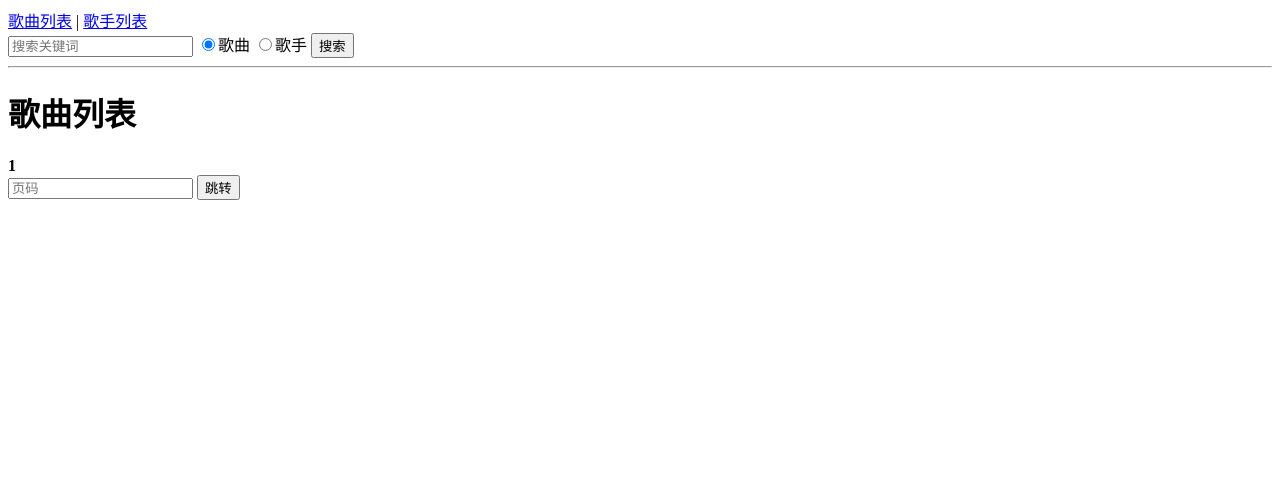
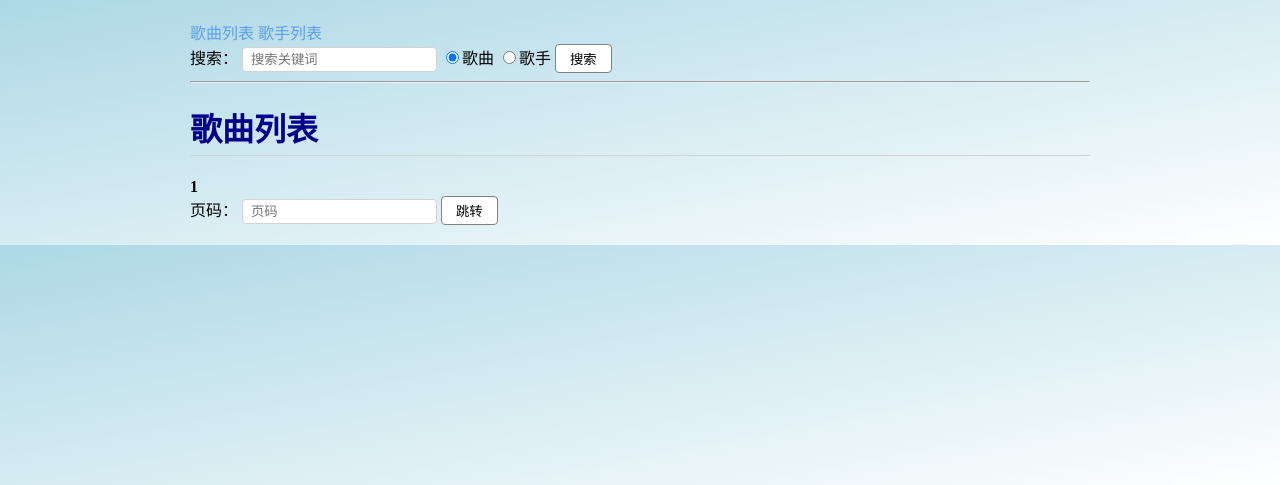
Before and after one commit to shikairui666-stack/2026-python-, a Django app: page / in a window 1280 px wide. Shown: the top 485 px of the page. Run offline with Django 5.2, Linux system fonts and the light colour scheme; data that the repository does not hold is empty.

Commit message:
finalpart2

```diff
--- a/musicwebsite/music/models.py
+++ b/musicwebsite/music/models.py
@@ -26,4 +26,4 @@ class Comment(models.Model):
     created_at=models.DateTimeField(auto_now_add=True)
 
     def __str__(self):
-        return self.content[:10086]
+        return self.content[:1008611]
--- a/musicwebsite/music/templates/music/artist_detail.html
+++ b/musicwebsite/music/templates/music/artist_detail.html
@@ -8,7 +8,9 @@
 <p>原始网站：<a href="{{ artist.url }}" target="_blank">{{ artist.url }}</a></p>
 
 <h2>简介</h2>
-<p>{{ artist.brief }}</p>
+<div class="detail-box">
+    <p>{{ artist.brief }}</p>
+</div>
 
 <h2>歌曲</h2>
 <ul>
--- a/musicwebsite/music/templates/music/base.html
+++ b/musicwebsite/music/templates/music/base.html
@@ -3,15 +3,34 @@
 <head>
     <meta charset="UTF-8">
     <title>{% block title %}音乐网站{% endblock %}</title>
+    <style>
+        body{max-width:900px;margin:0 auto;padding:20px;background:linear-gradient(to bottom right,lightblue,white);}
+        li{margin:8px 0;}
+        img{vertical-align:middle;}
+        a{color:rgb(92,158,233);text-decoration:none;}
+        a:hover{text-decoration:underline;}
+        button{padding:4px 14px;cursor:pointer;border:1px solid gray;background:white;border-radius:4px;}
+        button:hover{background:lightgray;}
+        input,textarea{padding:4px 8px;border:1px solid lightgray;border-radius:4px;}
+        pre{background:whitesmoke;padding:12px;border:1px solid lightgray;border-radius:4px;}
+        h1,h2{color:darkblue;}
+        h1{border-bottom:1px solid lightgray;padding-bottom:5px;}
+        .song-list{list-style:none;padding:0;}
+        .song-list li{border:1px solid lightgray;padding:10px;margin:8px 0;background:white;}
+        .song-list li:hover{border-color:blue;}
+        .detail-box{border:1px solid lightgray;padding:10px;margin:8px 0;background:white;}
+    </style>
 </head>
 <body>
-    <a href="{% url 'song_list' %}">歌曲列表</a> |
+    <a href="{% url 'song_list' %}">歌曲列表</a>
     <a href="{% url 'artist_list' %}">歌手列表</a>
     <form action="{% url 'search' %}" method="get">
-        <input type="text" name="q" maxlength="20" placeholder="搜索关键词">
+        <label>搜索：
+            <input type="text" name="q" maxlength="20" placeholder="搜索关键词">
+        </label>
         <label><input type="radio" name="type" value="song" checked>歌曲</label>
         <label><input type="radio" name="type" value="artist">歌手</label>
-        <button>搜索</button>
+        <button type="submit">搜索</button>
     </form>
     <hr>
     {% block content %}{% endblock %}
--- a/musicwebsite/music/templates/music/song_list.html
+++ b/musicwebsite/music/templates/music/song_list.html
@@ -4,7 +4,7 @@
 
 {% block content %}
 <h1>歌曲列表</h1>
-<ul>
+<ul class="song-list">
 {% for song in page_obj %}
     <li>
         <a href="{% url 'song_detail' song.id %}">
@@ -28,8 +28,10 @@
     <a href="?page={{ page_obj.paginator.num_pages }}">尾页</a>
 {% endif %}
 <form method="get">
-    <input type="number" name="page" min="1" placeholder="页码">
-    <button>跳转</button>
+    <label>页码：
+        <input type="number" name="page" min="1" placeholder="页码">
+    </label>
+    <button type="submit">跳转</button>
 </form>
 </div>
 {% endblock %}
--- a/musicwebsite/music/urls.py
+++ b/musicwebsite/music/urls.py
@@ -2,8 +2,8 @@ from django.urls import path
 
 from . import views
 
-urlpatterns = [
-    path('', views.song_list, name='song_list'),                       # 主页 = 歌曲列表
+urlpatterns=[
+    path('', views.song_list, name='song_list'),# 主页 = 歌曲列表
     path('song/<int:song_id>/comment/', views.add_comment, name='add_comment'),
     path('song/<int:song_id>/', views.song_detail, name='song_detail'),
     path('comment/<int:comment_id>/delete/', views.delete_comment, name='delete_comment'),
--- a/musicwebsite/music/views.py
+++ b/musicwebsite/music/views.py
@@ -1,71 +1,71 @@
 import time
 from django.core.paginator import Paginator
 from django.db.models import Q
-from django.shortcuts import get_object_or_404, redirect, render
+from django.shortcuts import get_object_or_404,redirect,render
 
-from .models import Artist, Comment, Song
+from .models import Artist,Comment,Song
 
 
 def song_list(request):
     """主页"""
     songs=Song.objects.select_related('artist').order_by('id')
-    paginator=Paginator(songs, 15)#此处调试以后发现15方便
-    page_number = request.GET.get('page', 1)
-    page_obj = paginator.get_page(page_number)
-    return render(request,'music/song_list.html',{'page_obj': page_obj})
+    paginator=Paginator(songs,10)#查歌曲
+    page_number=request.GET.get('page',1)
+    page_obj=paginator.get_page(page_number)
+    return render(request,'music/song_list.html',{'page_obj':page_obj})
 
-def song_detail(request, song_id):
+def song_detail(request,song_id):
     """歌曲页"""
-    song = get_object_or_404(Song.objects.select_related('artist'), pk=song_id)
-    comments = song.comments.order_by('-created_at')#倒序
-    return render(request, 'music/song_detail.html', {'song': song, 'comments': comments})
+    song=get_object_or_404(Song.objects.select_related('artist'),pk=song_id)
+    comments=song.comments.order_by('-created_at')#倒序
+    return render(request,'music/song_detail.html',{'song':song,'comments':comments})
 
 
 def artist_list(request):
     """歌手页"""
-    artists = Artist.objects.order_by('id')
-    paginator = Paginator(artists, 15)#同理
-    page_number = request.GET.get('page', 1)
-    page_obj = paginator.get_page(page_number)
-    return render(request, 'music/artist_list.html', {'page_obj': page_obj})
+    artists=Artist.objects.order_by('id')
+    paginator=Paginator(artists,10)#同理
+    page_number=request.GET.get('page',1)
+    page_obj=paginator.get_page(page_number)
+    return render(request,'music/artist_list.html',{'page_obj':page_obj})
 
 
-def artist_detail(request, artist_id):
+def artist_detail(request,artist_id):
     """歌手信息"""
-    artist = get_object_or_404(Artist, pk=artist_id)
-    songs = artist.songs.order_by('id')  # 靠 related_name='songs' 反向查到这个歌手的所有歌
-    return render(request, 'music/artist_detail.html', {'artist': artist, 'songs': songs})
+    artist=get_object_or_404(Artist,pk=artist_id)
+    songs=artist.songs.order_by('id')  #查到这个歌手的所有歌
+    return render(request,'music/artist_detail.html',{'artist':artist,'songs':songs})
 
 
-def add_comment(request, song_id):
+def add_comment(request,song_id):
     """提交评论"""
-    song = get_object_or_404(Song, pk=song_id)
-    content = request.POST.get('content', '').strip()  # 去掉首尾空格，防止存空白评论
+    song=get_object_or_404(Song,pk=song_id)
+    content=request.POST.get('content','').strip()  # 去掉首尾空格，防止存空白评论
     if content:
-        Comment.objects.create(song=song, content=content)
-    return redirect('song_detail', song_id=song.id)
+        Comment.objects.create(song=song,content=content)
+    return redirect('song_detail',song_id=song.id)
 
 
-def delete_comment(request, comment_id):
+def delete_comment(request,comment_id):
     """删除评论"""
-    comment = get_object_or_404(Comment, pk=comment_id)
-    song_id = comment.song_id  # 先记下所属歌曲，删完跳回详情页
+    comment=get_object_or_404(Comment,pk=comment_id)
+    song_id=comment.song_id  # 先记下所属歌曲，删完跳回详情页
     comment.delete()
-    return redirect('song_detail', song_id=song_id)
+    return redirect('song_detail',song_id=song_id)
 
 
 def search(request):
     """搜索"""
-    keyword = request.GET.get('q', '').strip()
-    category = request.GET.get('type', 'song')
-    start = time.time()
+    keyword=request.GET.get('q','').strip()
+    category=request.GET.get('type','song')
+    start=time.time()
     if keyword:
         if category == 'artist':
-            results = list(Artist.objects.filter(Q(name__icontains=keyword) | Q(brief__icontains=keyword)).order_by('id'))
+            results=list(Artist.objects.filter(Q(name__icontains=keyword) | Q(brief__icontains=keyword)).order_by('id'))
         else:
-            results = list(Song.objects.filter(Q(name__icontains=keyword) | Q(artist__name__icontains=keyword) | Q(lyric__icontains=keyword)).select_related('artist').order_by('id'))
+            results=list(Song.objects.filter(Q(name__icontains=keyword) | Q(artist__name__icontains=keyword) | Q(lyric__icontains=keyword)).select_related('artist').order_by('id'))
     else:
-        results = []
-    cost = time.time() - start
-    page_obj = Paginator(results, 15).get_page(request.GET.get('page', 1))
-    return render(request, 'music/search.html', {'keyword': keyword, 'category': category, 'page_obj': page_obj, 'count': len(results), 'cost': cost})
+        results=[]
+    cost=time.time() - start
+    page_obj=Paginator(results,10).get_page(request.GET.get('page',1))
+    return render(request,'music/search.html',{'keyword':keyword,'category':category,'page_obj':page_obj,'count':len(results),'cost':cost})
```
Also changed, not shown: musicwebsite/music/management/commands/import_songs.py (+18 -19 lines), musicwebsite/music/templates/music/artist_list.html (+5 -3 lines), musicwebsite/music/templates/music/song_detail.html (+19 -7 lines), musicwebsite/music/static/music/wo.jpg (added), 1 other file.
